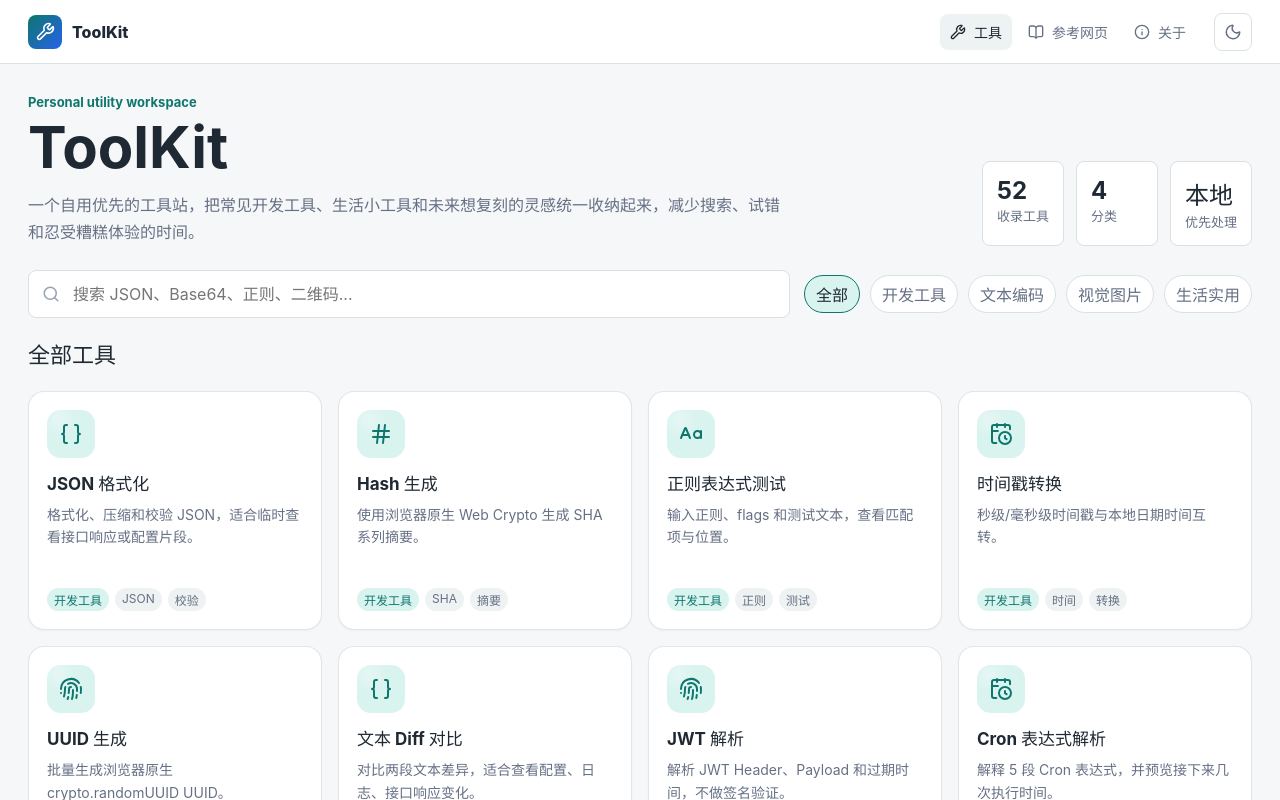
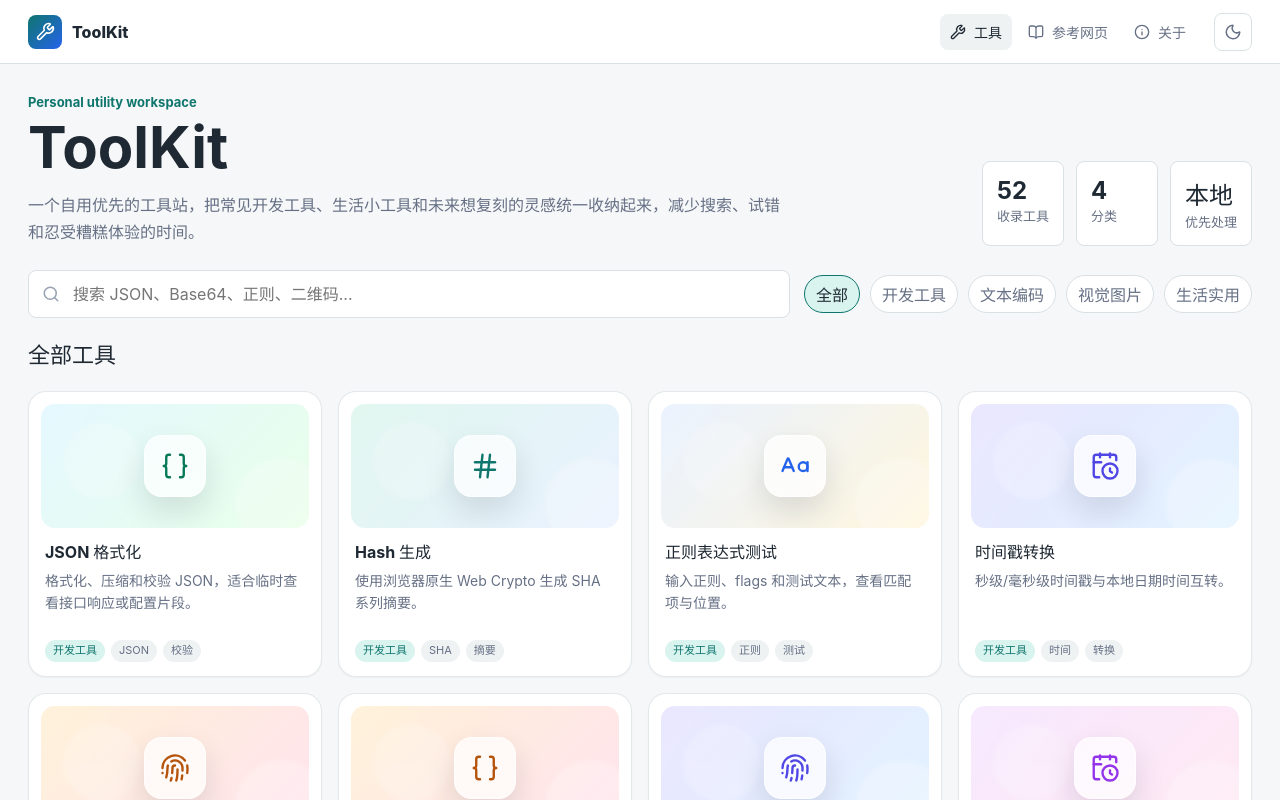
Before and after one commit to Closerdoor/Toolkit, a React (Vite) app: page / in a window 1280 px wide. Shown: the top 800 px of the page. Built offline with nearby package versions, Linux system fonts and the light colour scheme.

Commit message:
Match discovery card visual style

```diff
--- a/src/components/ToolCard.tsx
+++ b/src/components/ToolCard.tsx
@@ -9,12 +9,15 @@ type Props = {
 
 export function ToolCard({ tool, onOpen }: Props) {
   const Icon = tool.icon
+  const tone = Math.abs([...tool.id].reduce((sum, char) => sum + char.charCodeAt(0), 0)) % 6
 
   return (
-    <Link className="tool-card" to={tool.path} onClick={() => onOpen?.(tool.id)}>
-      <div className="tool-card-head">
+    <Link className={`tool-card tone-${tone}`} to={tool.path} onClick={() => onOpen?.(tool.id)}>
+      <div className="tool-card-visual" aria-hidden="true">
+        <span className="visual-glow visual-glow-one" />
+        <span className="visual-glow visual-glow-two" />
         <span className="tool-icon">
-          <Icon size={24} />
+          <Icon size={30} strokeWidth={1.9} />
         </span>
       </div>
       <div className="tool-card-copy">
--- a/src/index.css
+++ b/src/index.css
@@ -319,30 +319,30 @@ p {
 
 .tool-grid {
   display: grid;
-  grid-template-columns: repeat(auto-fill, minmax(236px, 1fr));
+  grid-template-columns: repeat(auto-fill, minmax(260px, 1fr));
   gap: 16px;
   margin-top: 22px;
 }
 
 .tool-card {
   position: relative;
-  min-height: 214px;
+  min-height: 286px;
   display: flex;
   flex-direction: column;
-  gap: 16px;
+  gap: 14px;
   overflow: hidden;
-  padding: 18px;
-  border: 1px solid color-mix(in srgb, var(--border) 82%, transparent);
-  border-radius: 16px;
+  padding: 12px;
+  border: 1px solid color-mix(in srgb, var(--border) 72%, transparent);
+  border-radius: 18px;
   text-decoration: none;
   background: var(--surface);
   box-shadow: 0 1px 2px rgba(15, 23, 42, 0.04);
 }
 
 .tool-card:hover {
-  border-color: color-mix(in srgb, var(--accent) 42%, var(--border));
-  transform: translateY(-3px);
-  box-shadow: 0 18px 38px rgba(15, 23, 42, 0.12);
+  border-color: color-mix(in srgb, var(--accent) 28%, var(--border));
+  transform: translateY(-2px);
+  box-shadow: 0 16px 36px rgba(15, 23, 42, 0.1);
 }
 
 .tool-card::after {
@@ -359,23 +359,67 @@ p {
   opacity: 1;
 }
 
-.tool-card-head {
-  display: flex;
-  align-items: center;
-  justify-content: space-between;
+.tool-card-visual {
+  position: relative;
+  display: grid;
+  place-items: center;
+  height: 124px;
+  overflow: hidden;
+  border-radius: 14px;
+  background:
+    linear-gradient(135deg, var(--card-a), var(--card-b)),
+    var(--surface-2);
+}
+
+.tool-card-visual::before {
+  content: "";
+  position: absolute;
+  inset: 0;
+  opacity: 0.56;
+  background-image:
+    radial-gradient(circle at 22px 22px, rgba(255, 255, 255, 0.42) 0 1px, transparent 1px),
+    linear-gradient(120deg, rgba(255, 255, 255, 0.2), transparent 45%);
+  background-size: 18px 18px, 100% 100%;
+}
+
+.visual-glow {
+  position: absolute;
+  display: block;
+  border-radius: 999px;
+  filter: blur(2px);
+  opacity: 0.72;
+}
+
+.visual-glow-one {
+  width: 78px;
+  height: 78px;
+  left: 22px;
+  top: 18px;
+  background: rgba(255, 255, 255, 0.28);
+}
+
+.visual-glow-two {
+  width: 92px;
+  height: 92px;
+  right: -18px;
+  bottom: -22px;
+  background: rgba(255, 255, 255, 0.34);
 }
 
 .tool-icon {
+  position: relative;
+  z-index: 1;
   display: grid;
   place-items: center;
   flex: 0 0 auto;
-  width: 48px;
-  height: 48px;
-  border-radius: 14px;
-  color: var(--accent);
-  background:
-    radial-gradient(circle at 25% 20%, color-mix(in srgb, white 34%, transparent), transparent 34%),
-    var(--accent-soft);
+  width: 62px;
+  height: 62px;
+  border: 1px solid rgba(255, 255, 255, 0.68);
+  border-radius: 18px;
+  color: var(--card-ink);
+  background: rgba(255, 255, 255, 0.72);
+  box-shadow: 0 14px 30px rgba(15, 23, 42, 0.12);
+  backdrop-filter: blur(12px);
 }
 
 .tool-card p,
@@ -390,35 +434,41 @@ p {
 
 .tool-card-copy {
   display: grid;
-  gap: 9px;
+  gap: 8px;
+  padding: 0 4px;
 }
 
 .tool-card-copy h3 {
-  font-size: 17px;
+  overflow: hidden;
+  font-size: 16px;
   line-height: 1.25;
+  text-overflow: ellipsis;
+  white-space: nowrap;
 }
 
 .tool-card-copy p {
   display: -webkit-box;
-  min-height: 68px;
+  min-height: 44px;
   overflow: hidden;
   -webkit-box-orient: vertical;
-  -webkit-line-clamp: 3;
+  -webkit-line-clamp: 2;
 }
 
 .tag-list {
   display: flex;
   flex-wrap: wrap;
   gap: 6px;
+  padding: 0 4px 2px;
   margin-top: auto;
 }
 
 .tag {
-  padding: 3px 7px;
+  padding: 4px 8px;
   border-radius: 999px;
   color: var(--muted);
   background: var(--surface-2);
-  font-size: 12px;
+  font-size: 11px;
+  line-height: 1.2;
 }
 
 .category-tag {
@@ -439,7 +489,7 @@ p {
   border: 1px solid color-mix(in srgb, var(--accent) 45%, var(--border));
   border-radius: 999px;
   color: var(--accent);
-  background: color-mix(in srgb, var(--surface) 92%, transparent);
+  background: color-mix(in srgb, var(--surface) 94%, transparent);
   box-shadow: 0 8px 20px rgba(15, 23, 42, 0.1);
   font-size: 13px;
   font-weight: 700;
@@ -452,6 +502,59 @@ p {
 .tool-card:focus-visible .tool-card-action {
   opacity: 1;
   transform: translateY(0);
+}
+
+.tone-0 {
+  --card-a: #dff7ef;
+  --card-b: #eaf1ff;
+  --card-ink: #0f766e;
+}
+
+.tone-1 {
+  --card-a: #fff1d7;
+  --card-b: #ffe3ee;
+  --card-ink: #b45309;
+}
+
+.tone-2 {
+  --card-a: #e8e5ff;
+  --card-b: #e2f3ff;
+  --card-ink: #4f46e5;
+}
+
+.tone-3 {
+  --card-a: #e3f8ff;
+  --card-b: #e9ffe9;
+  --card-ink: #047857;
+}
+
+.tone-4 {
+  --card-a: #f7e7ff;
+  --card-b: #ffe9f2;
+  --card-ink: #9333ea;
+}
+
+.tone-5 {
+  --card-a: #e9f2ff;
+  --card-b: #fff6dd;
+  --card-ink: #2563eb;
+}
+
+:root[data-theme="dark"] .tool-card {
+  box-shadow: 0 1px 2px rgba(0, 0, 0, 0.22);
+}
+
+:root[data-theme="dark"] .tool-card:hover {
+  box-shadow: 0 16px 38px rgba(0, 0, 0, 0.32);
+}
+
+:root[data-theme="dark"] .tool-card-visual::before {
+  opacity: 0.35;
+}
+
+:root[data-theme="dark"] .tool-icon {
+  border-color: rgba(255, 255, 255, 0.22);
+  background: rgba(17, 24, 39, 0.58);
 }
 
 .workbench {
```
